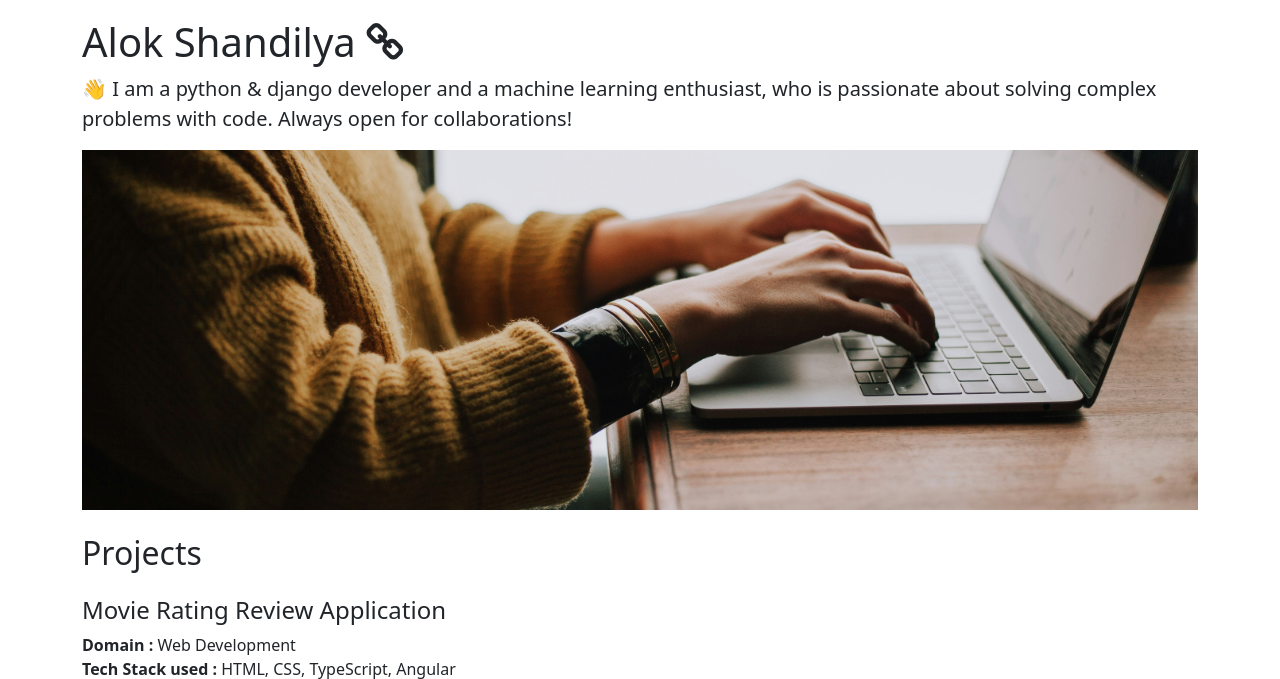
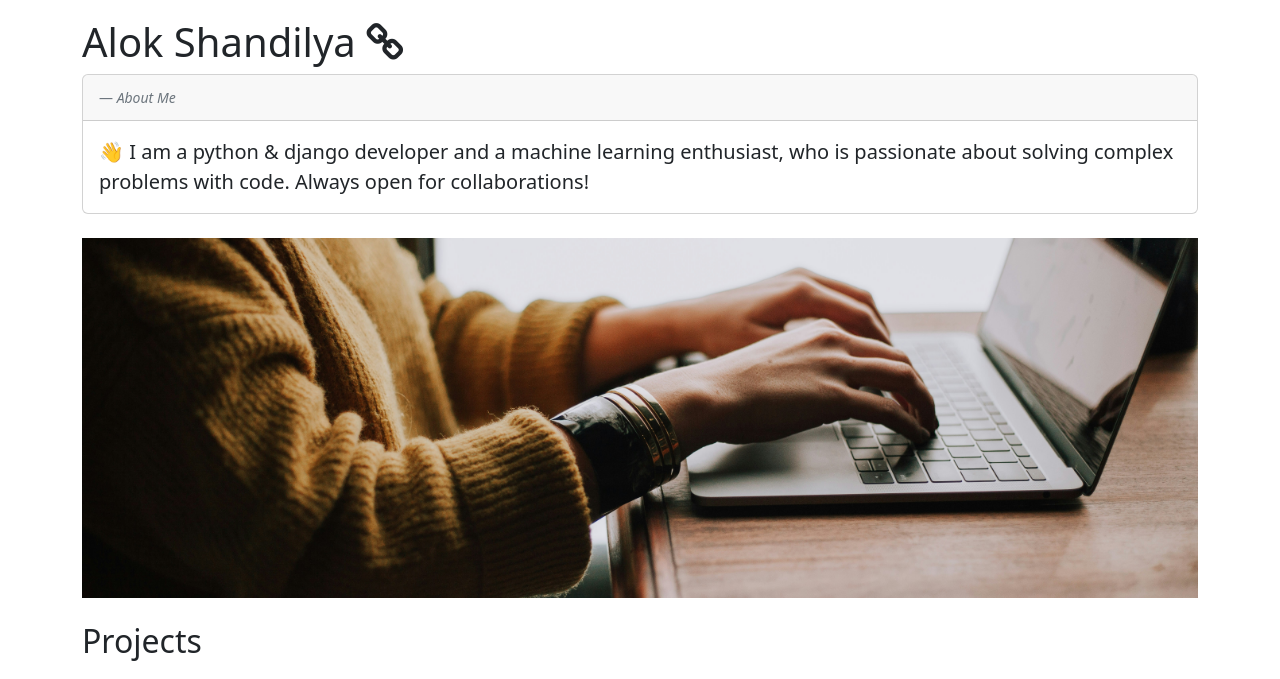
Before and after one commit to alokshandilya/personal-website, a Flask app: page / in a window 1280 px wide. Shown: the part 56-735 px from the top of the page. Run offline with Flask 3, Linux system fonts and the light colour scheme.

Commit message:
change bio to card

```diff
--- a/templates/home.html
+++ b/templates/home.html
@@ -18,10 +18,19 @@
   {% include 'nav.html' %}
   <header class="container">
     <h1 class="mt-4">Alok Shandilya <i class="fa fa-link"></i></h1>
-    <p class="lead">👋 I am a python & django developer and a machine learning enthusiast, who is
-      passionate about solving complex problems with code.
-      Always open for collaborations!
-    </p>
+    <div class="card mt-2 mb-4">
+      <div class="card-header">
+        <footer class="blockquote-footer mt-1 mb-1"><cite title="About Me">About Me</cite></footer>
+      </div>
+      <div class="card-body">
+        <blockquote class="blockquote mb-0">
+          <p>👋 I am a python & django developer and a machine learning enthusiast, who is
+            passionate about solving complex problems with code.
+            Always open for collaborations!
+          </p>
+        </blockquote>
+      </div>
+    </div>
     <img src="static/title.jpg" class='img-fluid' id="banner" alt='Alok Shandilya'>
   </header>
 
```
